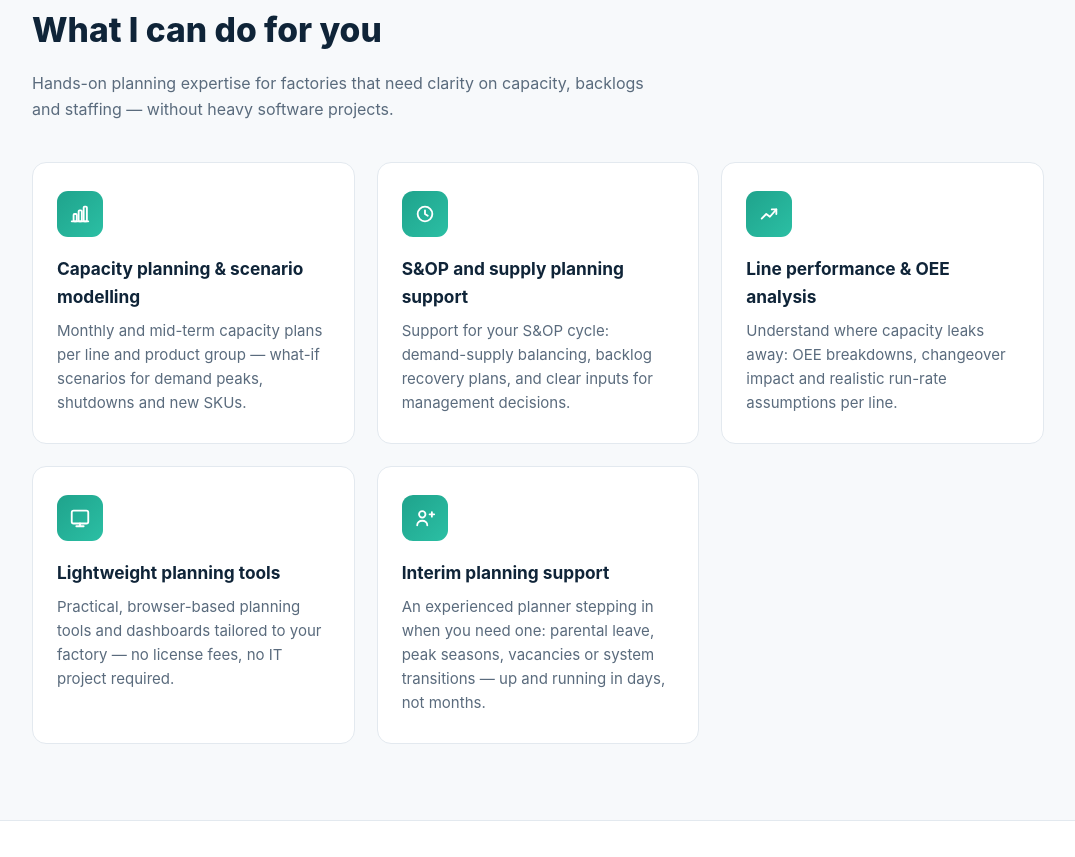
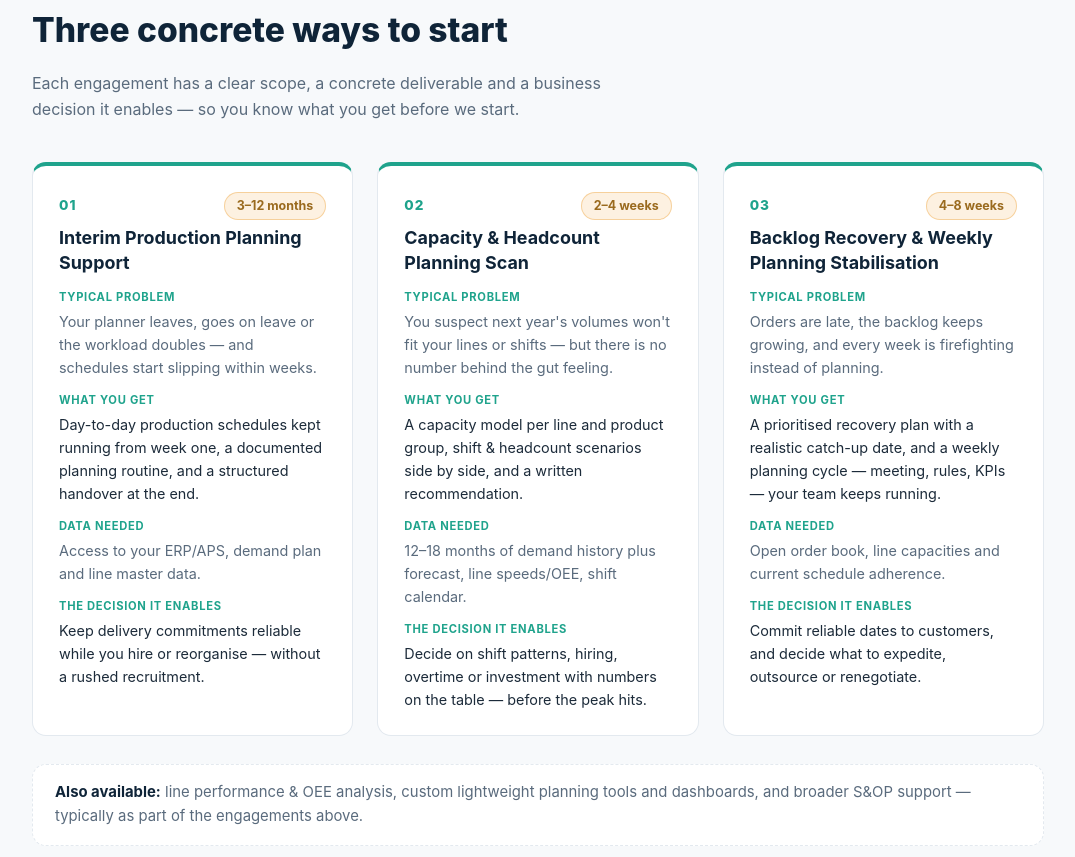
Before and after one commit to antalzalan78/linesight-planning-site, a plain HTML site: page index.html in a window 1280 px wide. Shown: the part 763-1620 px from the top of the page, without its empty margins (102-1177 px from the left). Drawn offline with Linux system fonts and the light colour scheme.

Commit message:
Replace service cards with three structured offers
Interim Production Planning Support, Capacity & Headcount
Planning Scan, and Backlog Recovery & Weekly Planning
Stabilisation - each with typical problem, deliverable,
duration, data needed and the decision it enables. Remaining
capabilities condensed into an Also-available note.

Co-Authored-By: Claude Fable 5 <noreply@anthropic.com>

```diff
--- a/index.html
+++ b/index.html
@@ -135,19 +135,35 @@
   h2{font-size:clamp(1.5rem,3vw,2.1rem);font-weight:800;margin:8px 0 14px;color:var(--navy)}
   .sec-intro{color:var(--muted);max-width:620px;margin-bottom:40px}
 
-  /* Services */
-  .cards{display:grid;grid-template-columns:repeat(auto-fit,minmax(240px,1fr));gap:22px}
-  .card{
+  /* Services / offers */
+  .offers{display:grid;grid-template-columns:repeat(auto-fit,minmax(290px,1fr));gap:24px}
+  .offer{
     background:var(--card);border:1px solid var(--line);border-radius:var(--radius);
-    padding:28px 24px;transition:box-shadow .15s,transform .15s;
+    border-top:4px solid var(--teal);
+    padding:26px 26px 24px;transition:box-shadow .15s,transform .15s;
+    display:flex;flex-direction:column;
   }
-  .card:hover{box-shadow:0 10px 28px rgba(15,36,56,.09);transform:translateY(-2px)}
-  .card .icon{
-    width:46px;height:46px;border-radius:11px;display:flex;align-items:center;justify-content:center;
-    background:linear-gradient(135deg,var(--teal),#2bbfa4);margin-bottom:18px;
+  .offer:hover{box-shadow:0 10px 28px rgba(15,36,56,.09);transform:translateY(-2px)}
+  .offer .offer-top{display:flex;align-items:baseline;justify-content:space-between;gap:12px;margin-bottom:6px}
+  .offer .offer-num{font-weight:800;font-size:.85rem;color:var(--teal);letter-spacing:1px}
+  .offer .dur{
+    font-size:.78rem;font-weight:700;color:#9a6a1e;background:rgba(240,168,72,.16);
+    border:1px solid rgba(240,168,72,.45);border-radius:999px;padding:3px 12px;white-space:nowrap;
   }
-  .card h3{font-size:1.08rem;margin-bottom:8px;color:var(--navy)}
-  .card p{font-size:.94rem;color:var(--muted)}
+  .offer h3{font-size:1.12rem;color:var(--navy);line-height:1.35;margin-bottom:14px}
+  .offer dl{margin:0}
+  .offer dt{
+    font-size:.7rem;font-weight:700;text-transform:uppercase;letter-spacing:.7px;
+    color:var(--teal);margin:13px 0 3px;
+  }
+  .offer dt:first-of-type{margin-top:0}
+  .offer dd{font-size:.9rem;color:var(--ink);margin:0}
+  .offer dd.quiet{color:var(--muted)}
+  .more-services{
+    margin-top:28px;padding:16px 22px;background:var(--card);border:1px dashed var(--line);
+    border-radius:var(--radius);font-size:.93rem;color:var(--muted);
+  }
+  .more-services strong{color:var(--navy)}
 
   /* Approach */
   .approach{background:#fff;border-top:1px solid var(--line);border-bottom:1px solid var(--line)}
@@ -313,45 +329,62 @@
 <section id="services">
   <div class="wrap">
     <div class="sec-kicker">Services</div>
-    <h2>What I can do for you</h2>
-    <p class="sec-intro">Hands-on planning expertise for factories that need clarity on capacity, backlogs and staffing — without heavy software projects.</p>
-    <div class="cards">
-      <div class="card">
-        <div class="icon">
-          <svg width="22" height="22" viewBox="0 0 24 24" fill="none" stroke="#fff" stroke-width="2" stroke-linecap="round"><path d="M3 20h18"/><rect x="5" y="12" width="3.5" height="8" rx="1"/><rect x="10.5" y="8" width="3.5" height="12" rx="1"/><rect x="16" y="4" width="3.5" height="16" rx="1"/></svg>
+    <h2>Three concrete ways to start</h2>
+    <p class="sec-intro">Each engagement has a clear scope, a concrete deliverable and a business decision it enables — so you know what you get before we start.</p>
+    <div class="offers">
+      <div class="offer">
+        <div class="offer-top">
+          <span class="offer-num">01</span>
+          <span class="dur">3–12 months</span>
         </div>
-        <h3>Capacity planning &amp; scenario modelling</h3>
-        <p>Monthly and mid-term capacity plans per line and product group — what-if scenarios for demand peaks, shutdowns and new SKUs.</p>
+        <h3>Interim Production Planning Support</h3>
+        <dl>
+          <dt>Typical problem</dt>
+          <dd class="quiet">Your planner leaves, goes on leave or the workload doubles — and schedules start slipping within weeks.</dd>
+          <dt>What you get</dt>
+          <dd>Day-to-day production schedules kept running from week one, a documented planning routine, and a structured handover at the end.</dd>
+          <dt>Data needed</dt>
+          <dd class="quiet">Access to your ERP/APS, demand plan and line master data.</dd>
+          <dt>The decision it enables</dt>
+          <dd>Keep delivery commitments reliable while you hire or reorganise — without a rushed recruitment.</dd>
+        </dl>
       </div>
-      <div class="card">
-        <div class="icon">
-          <svg width="22" height="22" viewBox="0 0 24 24" fill="none" stroke="#fff" stroke-width="2" stroke-linecap="round" stroke-linejoin="round"><circle cx="12" cy="12" r="8"/><path d="M12 8v4l3 2"/></svg>
+      <div class="offer">
+        <div class="offer-top">
+          <span class="offer-num">02</span>
+          <span class="dur">2–4 weeks</span>
         </div>
-        <h3>S&amp;OP and supply planning support</h3>
-        <p>Support for your S&amp;OP cycle: demand-supply balancing, backlog recovery plans, and clear inputs for management decisions.</p>
+        <h3>Capacity &amp; Headcount Planning Scan</h3>
+        <dl>
+          <dt>Typical problem</dt>
+          <dd class="quiet">You suspect next year's volumes won't fit your lines or shifts — but there is no number behind the gut feeling.</dd>
+          <dt>What you get</dt>
+          <dd>A capacity model per line and product group, shift &amp; headcount scenarios side by side, and a written recommendation.</dd>
+          <dt>Data needed</dt>
+          <dd class="quiet">12–18 months of demand history plus forecast, line speeds/OEE, shift calendar.</dd>
+          <dt>The decision it enables</dt>
+          <dd>Decide on shift patterns, hiring, overtime or investment with numbers on the table — before the peak hits.</dd>
+        </dl>
       </div>
-      <div class="card">
-        <div class="icon">
-          <svg width="22" height="22" viewBox="0 0 24 24" fill="none" stroke="#fff" stroke-width="2" stroke-linecap="round" stroke-linejoin="round"><path d="M4 17l5-5 4 3 7-8"/><path d="M15 7h5v5"/></svg>
+      <div class="offer">
+        <div class="offer-top">
+          <span class="offer-num">03</span>
+          <span class="dur">4–8 weeks</span>
         </div>
-        <h3>Line performance &amp; OEE analysis</h3>
-        <p>Understand where capacity leaks away: OEE breakdowns, changeover impact and realistic run-rate assumptions per line.</p>
-      </div>
-      <div class="card">
-        <div class="icon">
-          <svg width="22" height="22" viewBox="0 0 24 24" fill="none" stroke="#fff" stroke-width="2" stroke-linecap="round" stroke-linejoin="round"><rect x="3" y="4" width="18" height="14" rx="2"/><path d="M8 21h8M12 18v3"/></svg>
-        </div>
-        <h3>Lightweight planning tools</h3>
-        <p>Practical, browser-based planning tools and dashboards tailored to your factory — no license fees, no IT project required.</p>
-      </div>
-      <div class="card">
-        <div class="icon">
-          <svg width="22" height="22" viewBox="0 0 24 24" fill="none" stroke="#fff" stroke-width="2" stroke-linecap="round" stroke-linejoin="round"><circle cx="9" cy="8" r="3.5"/><path d="M3.5 20c0-3 2.5-5 5.5-5s5.5 2 5.5 5"/><path d="M17 8h5M19.5 5.5v5"/></svg>
-        </div>
-        <h3>Interim planning support</h3>
-        <p>An experienced planner stepping in when you need one: parental leave, peak seasons, vacancies or system transitions — up and running in days, not months.</p>
+        <h3>Backlog Recovery &amp; Weekly Planning Stabilisation</h3>
+        <dl>
+          <dt>Typical problem</dt>
+          <dd class="quiet">Orders are late, the backlog keeps growing, and every week is firefighting instead of planning.</dd>
+          <dt>What you get</dt>
+          <dd>A prioritised recovery plan with a realistic catch-up date, and a weekly planning cycle — meeting, rules, KPIs — your team keeps running.</dd>
+          <dt>Data needed</dt>
+          <dd class="quiet">Open order book, line capacities and current schedule adherence.</dd>
+          <dt>The decision it enables</dt>
+          <dd>Commit reliable dates to customers, and decide what to expedite, outsource or renegotiate.</dd>
+        </dl>
       </div>
     </div>
+    <p class="more-services"><strong>Also available:</strong> line performance &amp; OEE analysis, custom lightweight planning tools and dashboards, and broader S&amp;OP support — typically as part of the engagements above.</p>
   </div>
 </section>
 
```
